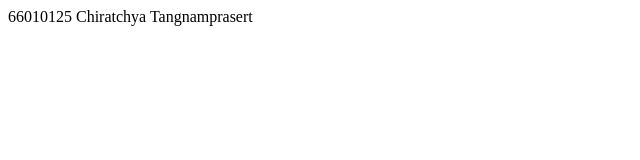
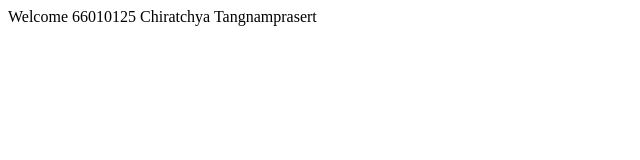
Before and after one commit to MeepoohCH/MeepoohCH.github.io, a plain HTML site: page index.html in a window 1280 px wide. Shown: the whole page, without its empty margins (0-640 px from the left). Drawn offline with Linux system fonts and the light colour scheme.

Commit message:
Update index.html

```diff
--- a/index.html
+++ b/index.html
@@ -6,6 +6,6 @@
     <title>Document</title>
 </head>
 <body>
-    66010125 Chiratchya Tangnamprasert
+   Welcome 66010125 Chiratchya Tangnamprasert
 </body>
 </html>
```
